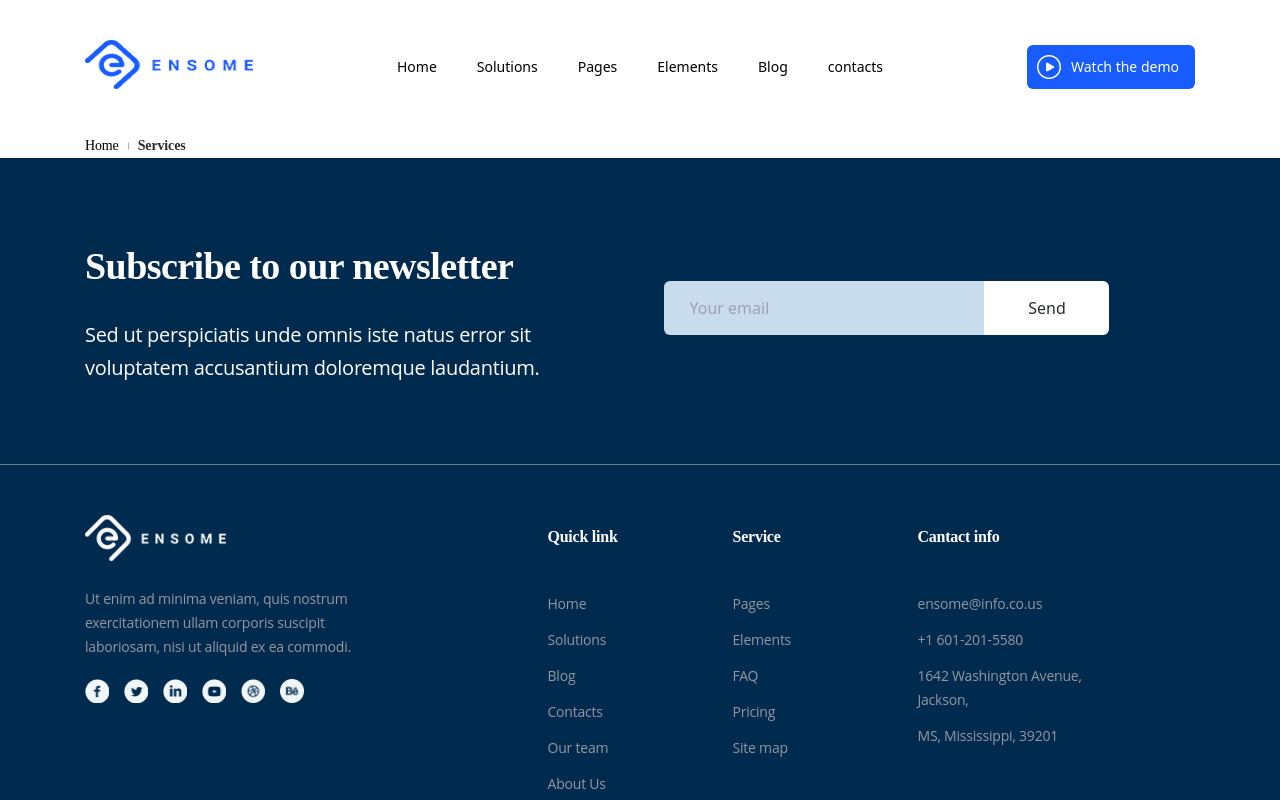
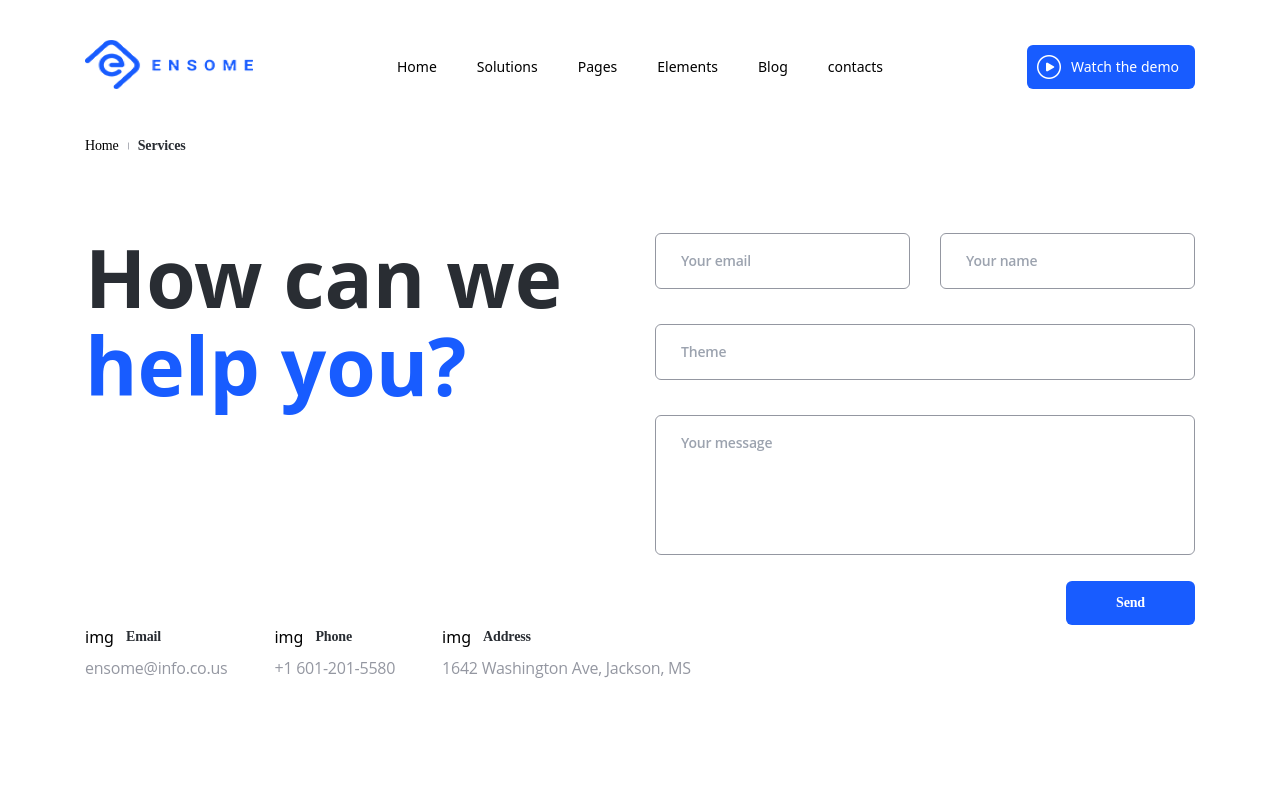
Before and after one commit to Sergiu333/website, a Next.js app: page /Contacts in a window 1280 px wide. Shown: the top 800 px of the page. Built offline with nearby package versions, Linux system fonts and the light colour scheme.

Commit message:
feat: create form component for contacts page

```diff
--- /dev/null
+++ b/components/Form/index.tsx
@@ -0,0 +1,72 @@
+const Form = () => {
+    return (
+        <div className="container mx-auto w-[1110px] pt-[75px] pb-[120px]">
+            <div className="flex flex-row gap-[30px]">
+                <div className="text-black font-extrabold text-[80px] leading-[88px] w-full">
+                    How can we <br/> <span className="text-primary">help you?</span>
+                </div>
+                <div className="flex flex-col gap-[35px] w-full">
+                    <div className="flex flex-row gap-[30px]">
+                        <div className="w-full">
+                            <input type="text" id="first_name"
+                                   className="w-full border border-gray rounded-md pl-[25px] py-[15px] text-black Paragraph_3_SemiBold"
+                                   placeholder="Your email" required/>
+                        </div>
+                        <div className="w-full">
+                            <input type="text" id="first_name"
+                                   className="w-full border border-gray rounded-md pl-[25px] py-[15px] text-black Paragraph_3_SemiBold"
+                                   placeholder="Your name" required/>
+                        </div>
+                    </div>
+                    <div>
+                        <input type="text" id="first_name"
+                               className="w-full border border-gray rounded-md pl-[25px] py-[15px] text-black Paragraph_3_SemiBold"
+                               placeholder="Theme" required/>
+                    </div>
+                <div>
+                    <textarea id="first_name"
+                           className="h-[140px] resize-none w-full border border-gray rounded-md pl-[25px] py-[15px] text-black Paragraph_3_SemiBold"
+                           placeholder="Your message" required/>
+                </div>
+
+                </div>
+            </div>
+            <div className="flex justify-end pt-5">
+                <div className="bg-primary py-2.5 px-[50px] rounded-md Headline_7_SemiBold text-white ">
+                    Send
+                </div>
+            </div>
+            <div className="flex flex-row gap-[47px]">
+                <div className="flex flex-col gap-[5px]">
+                    <div className="flex flex-row gap-3">
+                        <div>img</div>
+                        <div className="text-black Headline_7_SemiBold">Email</div>
+                    </div>
+                    <div className="text-gray Paragraph_2_Regular">
+                        ensome@info.co.us
+                    </div>
+                </div>
+                <div className="flex flex-col gap-[5px]">
+                    <div className="flex flex-row gap-3">
+                        <div>img</div>
+                        <div className="text-black Headline_7_SemiBold">Phone</div>
+                    </div>
+                    <div className="text-gray Paragraph_2_Regular">
+                        +1 601-201-5580
+                    </div>
+                </div>
+                <div className="flex flex-col gap-[5px]">
+                    <div className="flex flex-row gap-3">
+                        <div>img</div>
+                        <div className="text-black Headline_7_SemiBold">Address</div>
+                    </div>
+                    <div className="text-gray Paragraph_2_Regular">
+                        1642 Washington Ave, Jackson, MS
+                    </div>
+                </div>
+            </div>
+        </div>
+    );
+}
+
+export default Form;
--- a/pages/Contacts/index.tsx
+++ b/pages/Contacts/index.tsx
@@ -1,12 +1,14 @@
 import Header from "../../components/header";
 import Breadcrumd from "../../components/Breadcrumd";
 import Footer from "../../components/footer";
+import Form from "../../components/Form";
 
 const Contacts = () => {
   return(
       <div>
           <Header/>
           <Breadcrumd/>
+          <Form/>
           <Footer/>
       </div>
   );
```
